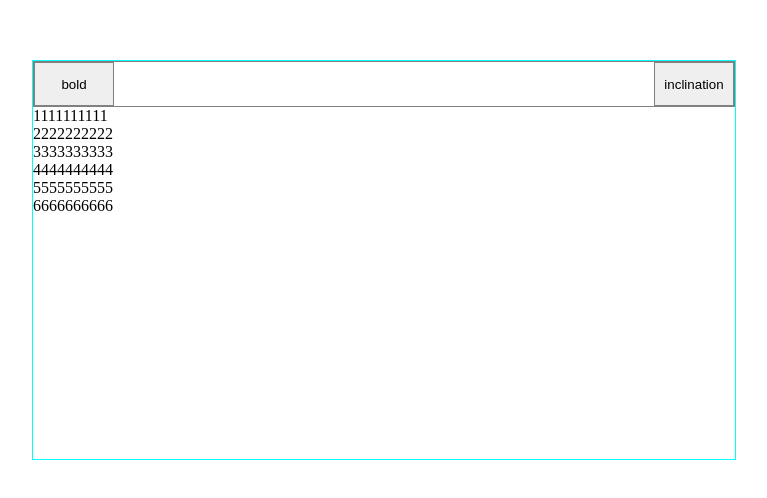
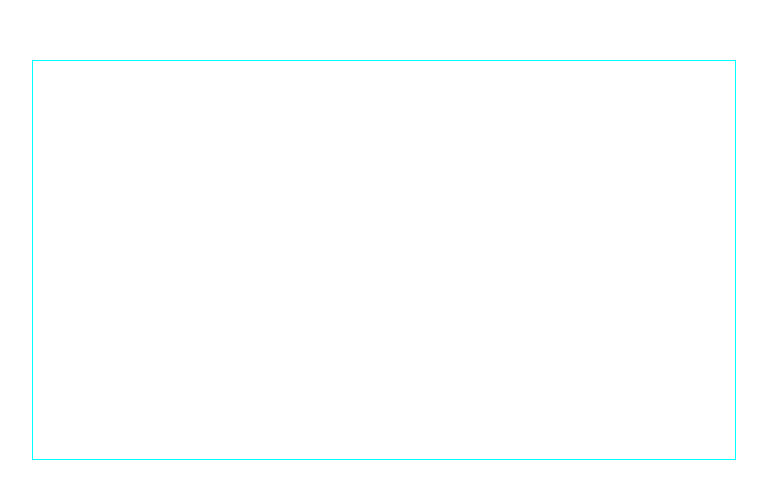
Before and after one commit to dkpark10/wkd2ev, a Next.js app: page / in a window 1280 px wide. Shown: the part 140-638 px from the top of the page, without its empty margins (256-1023 px from the left). Built offline with nearby package versions, Linux system fonts and the light colour scheme.

Commit message:
chore: tiptap 설치

```diff
--- a/src/styles/editor.module.scss
+++ b/src/components/editor/editor.module.scss
@@ -3,9 +3,6 @@
   top: 50%;
   left: 50%;
   transform: translate(-50%, -50%);
-}
-
-.editor-inner {
   height: 50vh;
   width: 55vw;
   border: 1px solid aqua;
--- a/src/components/editor/index.tsx
+++ b/src/components/editor/index.tsx
@@ -1,117 +1,53 @@
 "use client";
 
-/* eslint-disable jsx-a11y/no-static-element-interactions */
-/* eslint-disable jsx-a11y/click-events-have-key-events */
-import { useState, useRef, useEffect } from "react";
-import { runTextEditorAction } from "@/utils/editor";
-import { v4 as uuidv4 } from "uuid";
-import type { Editor } from "types";
-import styles from "@/styles/editor.module.scss";
+import { useEffect, useState } from "react";
+import { useEditor, EditorContent, BubbleMenu } from "@tiptap/react";
+import StarterKit from "@tiptap/starter-kit";
+import Document from "@tiptap/extension-document";
+import Paragraph from "@tiptap/extension-paragraph";
+import Text from "@tiptap/extension-text";
+import Heading from "@tiptap/extension-heading";
+import styles from "./editor.module.scss";
 
-const buttonContents = ["bold", "inclination"] as const;
+export default function Editor() {
+  const editor = useEditor({
+    extensions: [
+      StarterKit,
+      Document,
+      Paragraph,
+      Text,
+      Heading.configure({
+        levels: [1, 2, 3],
+      }),
+    ],
+    content: "",
+  });
 
-export default function EditorComponent() {
-  const [currentEditorBlockId, setCurrentEditorBlockId] = useState("");
-  const [editorBlocks, setEditorBlocks] = useState<Array<Editor.Block>>([
-    {
-      type: "text",
-      id: uuidv4(),
-    },
-  ]);
-
-  const textEditorBlockRefs = useRef<Map<string, HTMLDivElement>>(new Map());
-
-  const onEditorBoundClick = () => {
-    const lastTextEditorElement = Array.from(textEditorBlockRefs.current, ([key, ref]) => ({
-      key,
-      ref,
-    })).slice(-1)[0];
-
-    lastTextEditorElement.ref.focus();
-    setCurrentEditorBlockId(lastTextEditorElement.key);
-  };
-
-  const onActionClick = (action: Editor.EditorAction) => () => {
-    const currentContentDom = textEditorBlockRefs.current.get(currentEditorBlockId);
-    if (!currentContentDom) return;
-
-    runTextEditorAction(currentContentDom, action);
-  };
+  const [isEditable] = useState(true);
 
   useEffect(() => {
-    const firstTextEditorElementKey = Array.from(textEditorBlockRefs.current, ([key]) => key)[0];
-    setCurrentEditorBlockId(firstTextEditorElementKey);
-  }, []);
+    if (editor) editor.setEditable(isEditable);
+  }, [isEditable, editor]);
 
   return (
     <div className={styles["editor-container"]}>
-      <div className={styles["editor-inner"]} onClick={onEditorBoundClick}>
-        <div className={styles["button-container"]}>
-          {buttonContents.map((content) => (
-            <button
-              data-testid={`button-action-${content}`}
-              className="border border-stone-900 w-24"
-              key={content}
-              type="button"
-              onClick={onActionClick(content)}
-            >
-              {content}
-            </button>
-          ))}
-        </div>
-        {editorBlocks.map((block, idx) =>
-          block.type === "text" ? (
-            <div
-              contentEditable
-              key={block.id}
-              data-block-id={block.id}
-              data-testid={`editor-block${idx + 1}`}
-              ref={(ref) => {
-                if (!ref || textEditorBlockRefs.current.get(block.id)) return;
-                textEditorBlockRefs.current.set(block.id, ref);
-
-                // eslint-disable-next-line consistent-return
-                return ref;
-              }}
-              onKeyDown={(e) => {
-                if (e.key === "Enter") {
-                  const selection = window.getSelection();
-                  const range = selection?.getRangeAt(0);
-                  const startContainer = range?.startContainer;
-                  if (!selection || !range || !startContainer) return;
-
-                  if (startContainer.parentElement?.getAttribute("contentEditable")) {
-                    e.preventDefault();
-
-                    const editorBlock = textEditorBlockRefs.current.get(block.id);
-                    const div = document.createElement("div");
-                    div.innerHTML = startContainer.textContent ?? "";
-
-                    editorBlock?.firstChild?.replaceWith(div);
-
-                    (editorBlock as HTMLDivElement).innerHTML += "<div><br></div>";
-                    range.setStart(editorBlock?.firstChild?.nextSibling as Node, 0);
-                    range.setEnd(editorBlock?.firstChild?.nextSibling as Node, 0);
-
-                    selection.removeAllRanges();
-                    selection.addRange(range);
-                  }
-                }
-              }}
-            >
-              <div>1111111111</div>
-              <div>2222222222</div>
-              <div>3333333333</div>
-              <div>4444444444</div>
-              <div>5555555555</div>
-              <div>6666666666</div>
-            </div>
-          ) : (
-            // eslint-disable-next-line @next/next/no-img-element
-            <img src={block.src} alt={`editor-img-${block.id}`} key={block.id} />
-          ),
-        )}
-      </div>
+      {editor && (
+        <BubbleMenu editor={editor} tippyOptions={{ duration: 100 }}>
+          <button
+            onClick={() => editor.chain().focus().toggleHeading({ level: 1 }).run()}
+            className={editor.isActive("heading", { level: 1 }) ? "is-active" : ""}
+          >
+            h1
+          </button>
+          <button
+            onClick={() => editor.chain().focus().toggleHeading({ level: 2 }).run()}
+            className={editor.isActive("heading", { level: 2 }) ? "is-active" : ""}
+          >
+            h2
+          </button>
+        </BubbleMenu>
+      )}
+      <EditorContent editor={editor} />
     </div>
   );
 }
```
Also changed, not shown: package.json (+15 -4 lines), .eslintrc.json, 1 other file (tests, documents, lock files or other folders).
